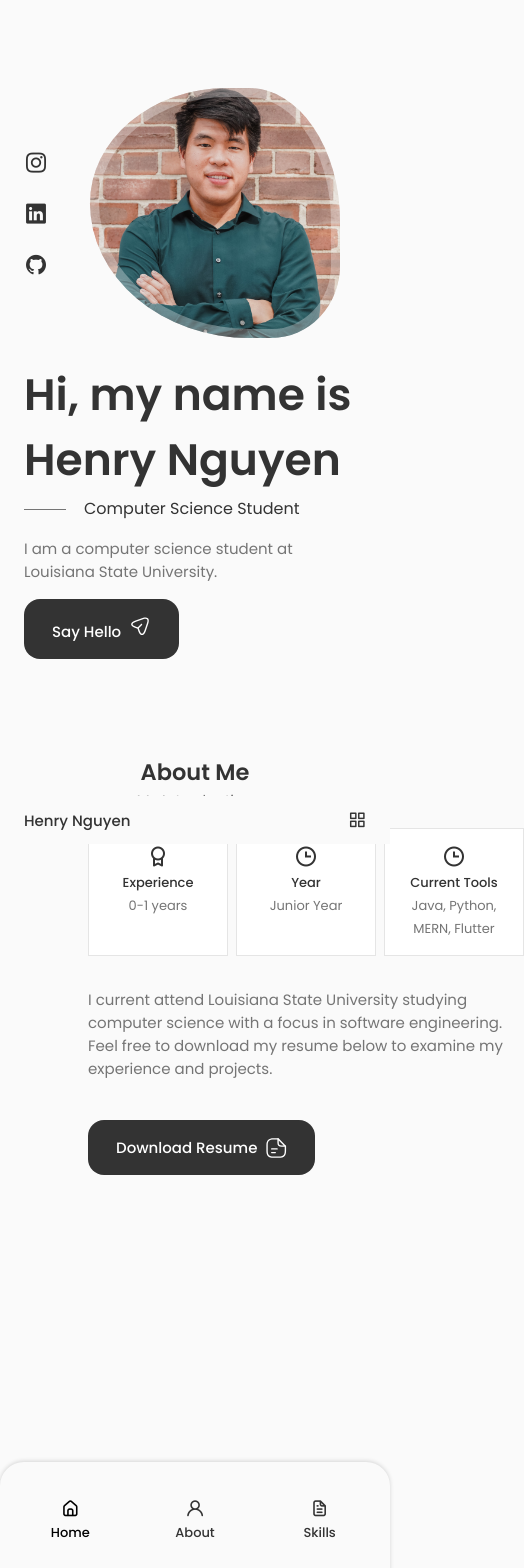
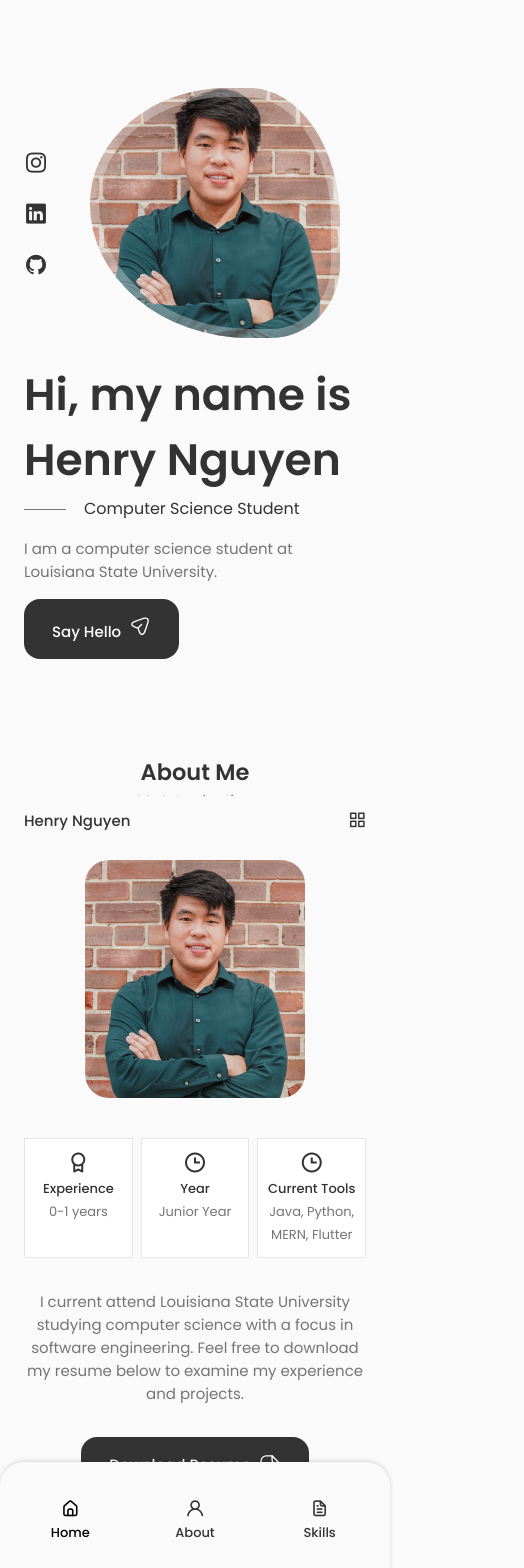
Before and after one commit to hvnguyen57/portfolio, a React (Create React App) app: page / in a window 390 px wide. Shown: the top 1568 px of the page, 524 px wide, since content can reach past the window. Before the commit the page ends 1287 px from the top, so only its background shows below. Built offline with nearby package versions, Linux system fonts and the light colour scheme.

Commit message:
finished about section

```diff
--- a/src/components/About/about.css
+++ b/src/components/About/about.css
@@ -1,31 +1,31 @@
-.section_title{
+.section_title {
     text-align: center;
 }
 
-.section_sub{
+.section_sub {
     text-align: center;
     margin-bottom: var(--mb-1);
 }
 
-.about_container{
+.about_container {
     grid-template-columns: repeat(2, 1fr);
     align-items: center;
     column-gap: 4rem;
 }
 
-.about_img{
+.about_img {
     width: 350px;
     border-radius: 1.5rem;
     justify-self: center;
 }
 
-.about_info{
+.about_info {
     grid-template-columns: repeat(3, 140px);
     gap: 0.5rem;
     margin-bottom: var(--mb-2);
 }
 
-.about_box{
+.about_box {
     background-color: var(--container-color);
     border: 1px solid rgba(0, 0, 0, 0.1);
     border-radius: 0.75rm;
@@ -33,21 +33,82 @@
     padding: 1rem 1.25rem;
 }
 
-.about_icon{
+.about_icon {
     font-size: 1.5rem;
     color: var(--title-color);
     margin-bottom: var(--mb-0);
 }
 
-.about_title{
+.about_title {
     font-size: var(--small-font-size);
     font-weight: var(--font-medium);
 }
 
-.about_subtitle{
+.about_subtitle {
     font-size: var(--small-font-size);
 }
 
-.about_description{
+.about_description {
     margin-bottom: var(--mb-2-5);
 }
+
+/*=============== BREAKPOINTS ===============*/
+/* For large devices */
+@media screen and (max-width: 992px) {
+    .about_container {
+        grid-template-columns: 1fr;
+        row-gap: 2.5rem;
+    }
+
+    .about_img {
+        width: 220px;
+    }
+
+    .about_box {
+        padding: 0.75rem 0.5rem;
+    }
+
+    .about_data {
+        text-align: center;
+    }
+
+    .about_info {
+        justify-content: center;
+    }
+
+    .about_description {
+        padding: 0.5rem;
+        margin-bottom: 2rem;
+    }
+}
+
+/* For medium devices */
+@media screen and (max-width: 768px) {
+    body{
+        margin: 0 0 var(--header-height);
+    }
+    .section {
+        padding: 2rem 0 4rem;
+    }
+
+    .section_sub{
+        margin-bottom: var(--mb-3);
+    }
+}
+
+@media screen and (max-width: 576px) {
+    .about_info {
+        grid-template-columns: repeat(3, 1fr);
+    }
+
+    .about_description {
+        padding: 0rem;
+    }
+}
+
+/* For small devices */
+@media screen and (max-width: 350px) {
+    .about_info {
+        grid-template-columns: repeat(2, 1fr);
+    }
+}
```
Also changed, not shown: 1 other file (tests, documents, lock files or other folders).
